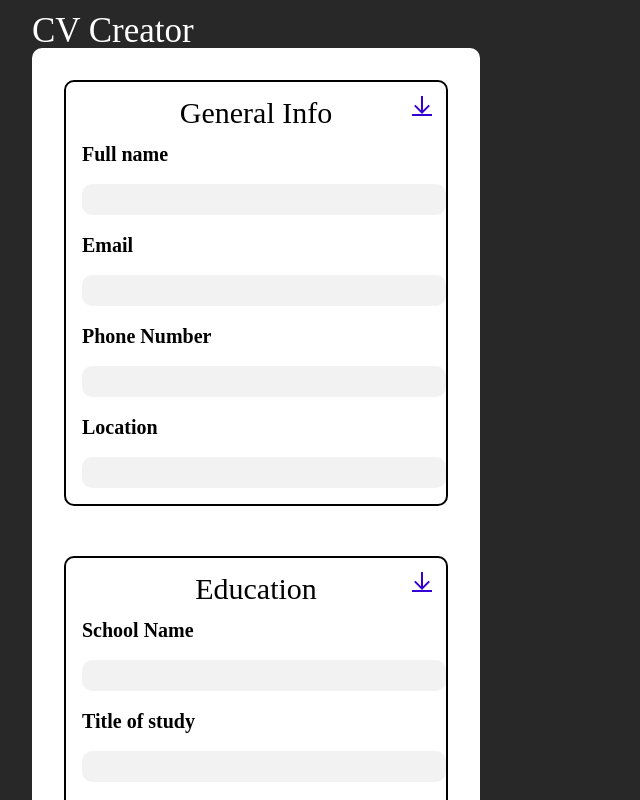
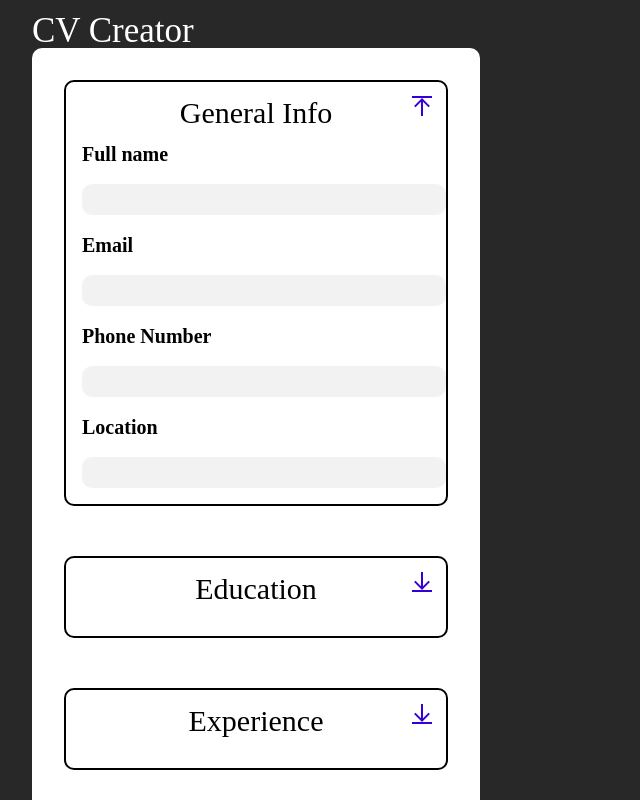
Before and after one commit to Chris-Karampagias/CV-Application, a React (Vite) app: page / in a window 1280 px wide. Shown: the top 800 px of the page, without its empty margins (0-640 px from the left). Built offline with nearby package versions, Linux system fonts and the light colour scheme.

Commit message:
Add collapse state

```diff
--- a/src/components/educational-experience.jsx
+++ b/src/components/educational-experience.jsx
@@ -1,12 +1,31 @@
 import "../styles/cv-creator.css";
 import Icon from "@mdi/react";
-import { mdiArrowCollapseDown } from "@mdi/js";
+import { mdiArrowCollapseDown, mdiArrowCollapseUp } from "@mdi/js";
+import { useState } from "react";
 
 export default function EducationalExperience() {
+  const [state, setState] = useState("closed");
+
+  function open() {
+    setState("open");
+  }
+
+  function close() {
+    setState("closed");
+  }
+
+  const opened = state === "open";
   return (
     <div className="educational-experience-container">
       <h1 className="title">Education</h1>
-      <Icon className="arrow" path={mdiArrowCollapseDown} size={1} />
+      {opened ? (
+        <>
+          <Icon
+            className="arrow"
+            path={mdiArrowCollapseUp}
+            onClick={close}
+            size={1}
+          />
           <form action="">
             <label htmlFor="school-name">School Name </label>
             <input type="text" id="school-name" />
@@ -15,6 +34,17 @@ export default function EducationalExperience() {
             <label htmlFor="date-of-study">Date of study </label>
             <input type="text" id="date-of-study" />
           </form>
+        </>
+      ) : (
+        <>
+          <Icon
+            className="arrow"
+            path={mdiArrowCollapseDown}
+            onClick={open}
+            size={1}
+          />
+        </>
+      )}
     </div>
   );
 }
--- a/src/components/general-info.jsx
+++ b/src/components/general-info.jsx
@@ -1,12 +1,32 @@
 import "../styles/cv-creator.css";
 import Icon from "@mdi/react";
-import { mdiArrowCollapseDown } from "@mdi/js";
+import { mdiArrowCollapseDown, mdiArrowCollapseUp } from "@mdi/js";
+import { useState } from "react";
 
 export default function GeneralInfo() {
+  const [state, setState] = useState("open");
+
+  function open() {
+    setState("open");
+  }
+
+  function close() {
+    setState("closed");
+  }
+
+  const opened = state === "open";
+
   return (
     <div className="general-info-container">
       <h1 className="title">General Info</h1>
-      <Icon className="arrow" path={mdiArrowCollapseDown} size={1} />
+      {opened ? (
+        <>
+          <Icon
+            className="arrow"
+            path={mdiArrowCollapseUp}
+            onClick={close}
+            size={1}
+          />
           <form action="">
             <label htmlFor="name">Full name </label>
             <input type="text" id="name" />
@@ -17,6 +37,17 @@ export default function GeneralInfo() {
             <label htmlFor="location">Location </label>
             <input type="text" id="location" />
           </form>
+        </>
+      ) : (
+        <>
+          <Icon
+            className="arrow"
+            path={mdiArrowCollapseDown}
+            onClick={open}
+            size={1}
+          />
+        </>
+      )}
     </div>
   );
 }
--- a/src/components/practical-experience.jsx
+++ b/src/components/practical-experience.jsx
@@ -1,12 +1,32 @@
 import "../styles/cv-creator.css";
 import Icon from "@mdi/react";
-import { mdiArrowCollapseDown } from "@mdi/js";
+import { mdiArrowCollapseDown, mdiArrowCollapseUp } from "@mdi/js";
+import { useState } from "react";
 
 export default function PracticalExperience() {
+  const [state, setState] = useState("closed");
+
+  function open() {
+    setState("open");
+  }
+
+  function close() {
+    setState("closed");
+  }
+
+  const opened = state === "open";
+
   return (
     <div className="practical-experience-container">
       <h1 className="title">Experience</h1>
-      <Icon className="arrow" path={mdiArrowCollapseDown} size={1} />
+      {opened ? (
+        <>
+          <Icon
+            className="arrow"
+            path={mdiArrowCollapseUp}
+            onClick={close}
+            size={1}
+          />
           <form action="">
             <div className="company-container">
               <label htmlFor="company-name">Company name </label>
@@ -27,6 +47,17 @@ export default function PracticalExperience() {
               <textarea id="main-responsibilities" rows="5" cols="2" />
             </div>
           </form>
+        </>
+      ) : (
+        <>
+          <Icon
+            className="arrow"
+            path={mdiArrowCollapseDown}
+            onClick={open}
+            size={1}
+          />
+        </>
+      )}
     </div>
   );
 }
```
Lines whose indentation alone changed are shown as unchanged.
